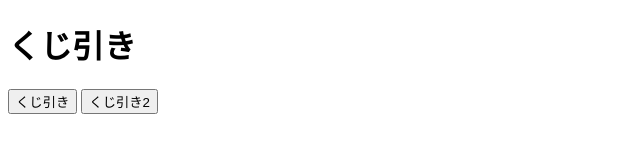
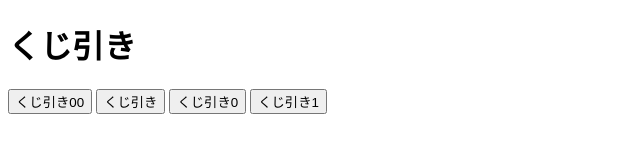
Before and after one commit to cocomeda/a, a plain HTML site: page index.html in a window 1280 px wide. Shown: the whole page, without its empty margins (0-640 px from the left). Drawn offline with nearby package versions, Linux system fonts and the light colour scheme.

Commit message:
Update index.html

```diff
--- a/index.html
+++ b/index.html
@@ -16,8 +16,12 @@
 
 <body>
   <h1>くじ引き</h1>
-  <button onclick="initializeApp0()">くじ引き</button>
-  <button onclick="sendIdTokenToGAS()">くじ引き2</button>
+  <button onclick="initializeApp00()">くじ引き00</button>
+  <button onclick="sendIdTokenToGAS()">くじ引き</button>
+  <button onclick="initializeApp0()">くじ引き0</button>
+  <button onclick="sendIdTokenToGAS1()">くじ引き1</button>
+
+
 
   <script>
 
@@ -84,6 +88,29 @@
                 }
             });
         }
+
+
+
+function initializeApp00() {
+      fetch('https://script.google.com/macros/s/AKfycbxUNFYecVZqtDkrBFD10AIjA45gOcpkpskymkEgaubm3Q05fJxAluffeInKOZhhIJCfRg/exec', {
+        method: 'GET',
+        headers: {
+          'Content-Type': 'application/x-www-form-urlencoded'
+        }
+      })
+      .then(response => response.json())
+      .then(data => {
+        if (data.status === 'success') {
+          alert('抽選結果: ' + data.message);
+        } else {
+          alert('エラー: ' + data.message);
+        }
+      })
+      .catch(error => {
+        console.error('通信エラー:', error);
+        alert('通信エラーが発生しました。');
+      });
+    }
 
 
 
```
